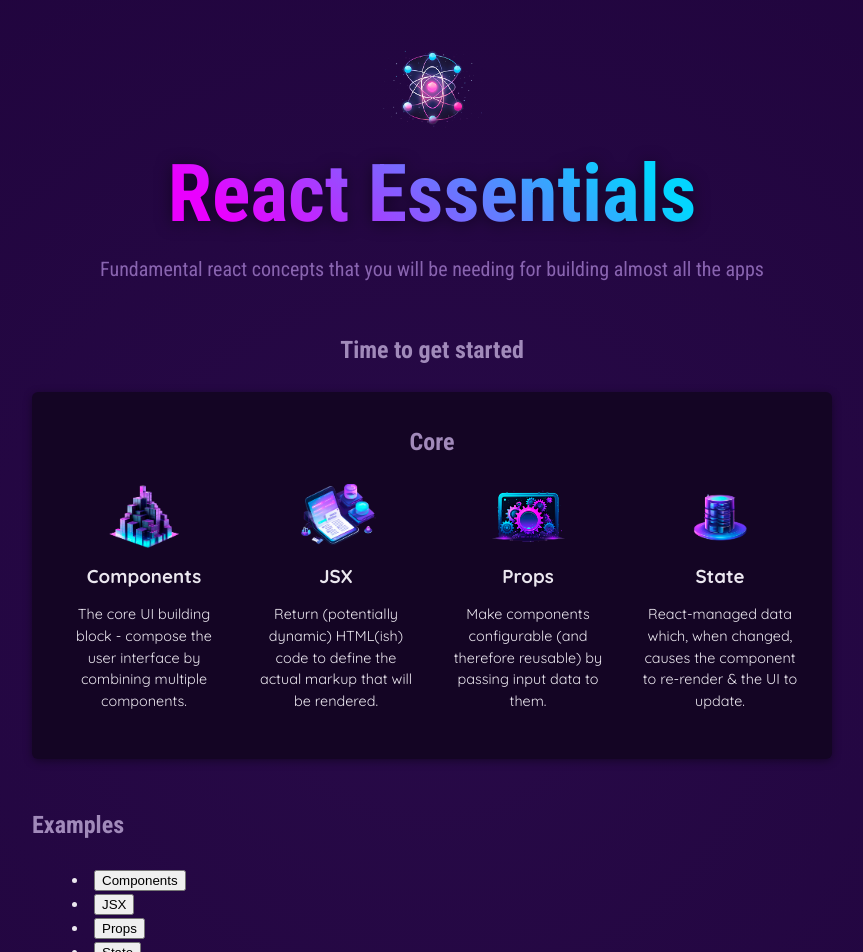
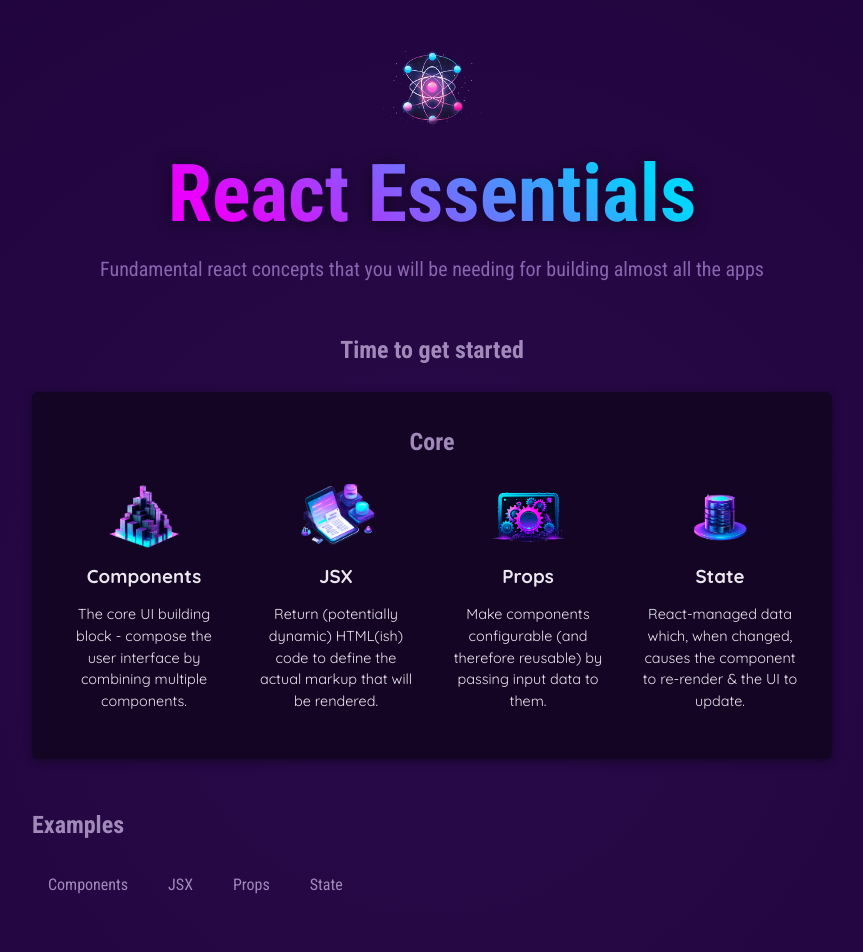
Before and after one commit to shubham64mehta/reactbasics, a React (Create React App) app: page / in a window 1280 px wide. Shown: the top 952 px of the page, without its empty margins (208-1071 px from the left). Built offline with nearby package versions, Linux system fonts and the light colour scheme.

Commit message:
added function calling in tabbutton component

```diff
--- a/src/App.js
+++ b/src/App.js
@@ -5,6 +5,9 @@
 import { CORE_CONCEPTS } from "./data/data";
 
 function App() {
+  function clickHandler(selectedComponents) {
+    console.log(selectedComponents);
+  }
   return (
     <div>
       <Header />
@@ -20,12 +23,37 @@
         </section>
         <section id="examples">
           <h2>Examples</h2>
-          <main>
-            <Tabbutton>Components</Tabbutton>
-            <Tabbutton>JSX</Tabbutton>
-            <Tabbutton>Props</Tabbutton>
-            <Tabbutton>State</Tabbutton>
-          </main>
+          <menu>
+            <Tabbutton
+              onclicking={() => {
+                clickHandler("components");
+              }}
+            >
+              Components
+            </Tabbutton>
+            <Tabbutton
+              onclicking={() => {
+                clickHandler("JSX");
+              }}
+            >
+              JSX
+            </Tabbutton>
+            <Tabbutton
+              onclicking={() => {
+                clickHandler("Props");
+              }}
+            >
+              Props
+            </Tabbutton>
+            <Tabbutton
+              onclicking={() => {
+                clickHandler("State");
+              }}
+            >
+              {" "}
+              State
+            </Tabbutton>
+          </menu>
         </section>
       </main>
     </div>
--- a/src/components/tabbutton.js
+++ b/src/components/tabbutton.js
@@ -1,7 +1,7 @@
 const Tabbutton = (props) => {
   return (
     <li>
-      <button>{props.children}</button>
+      <button onClick={props.onclicking}>{props.children}</button>
     </li>
   );
 };
```
